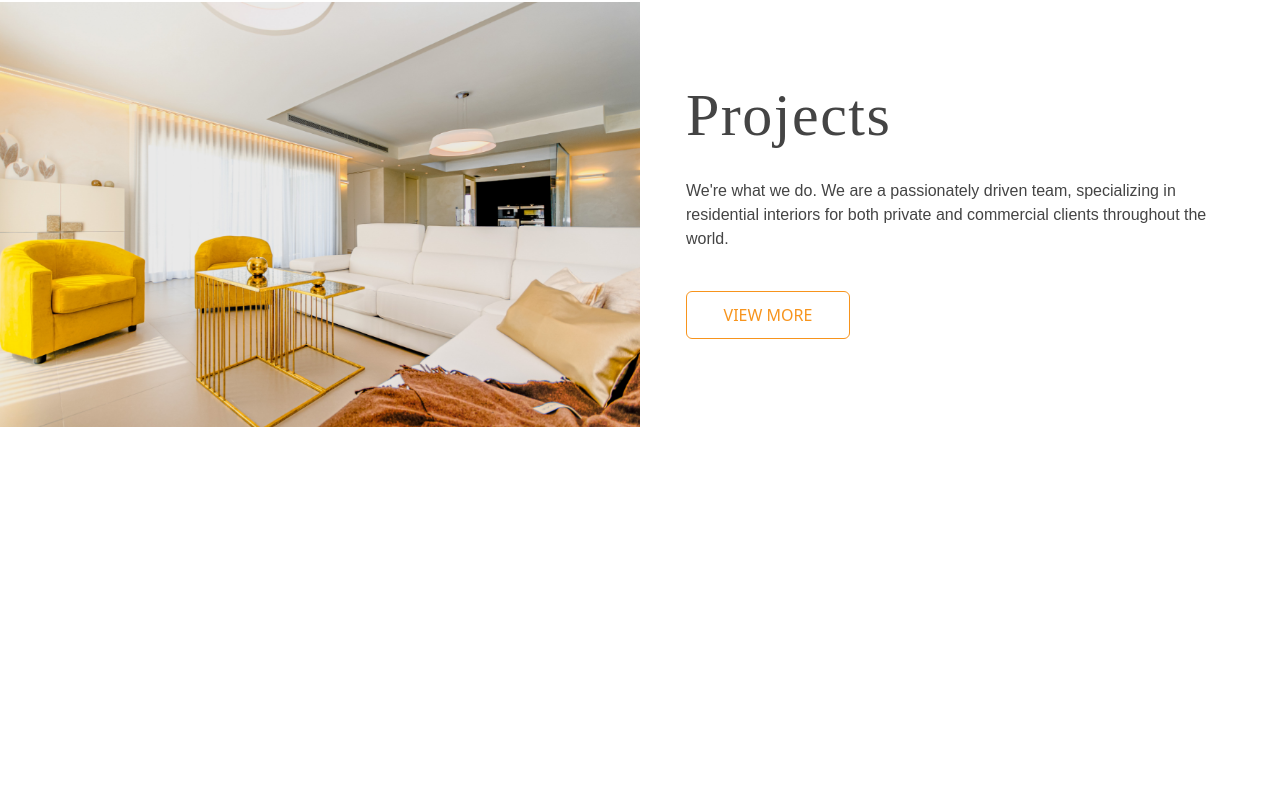
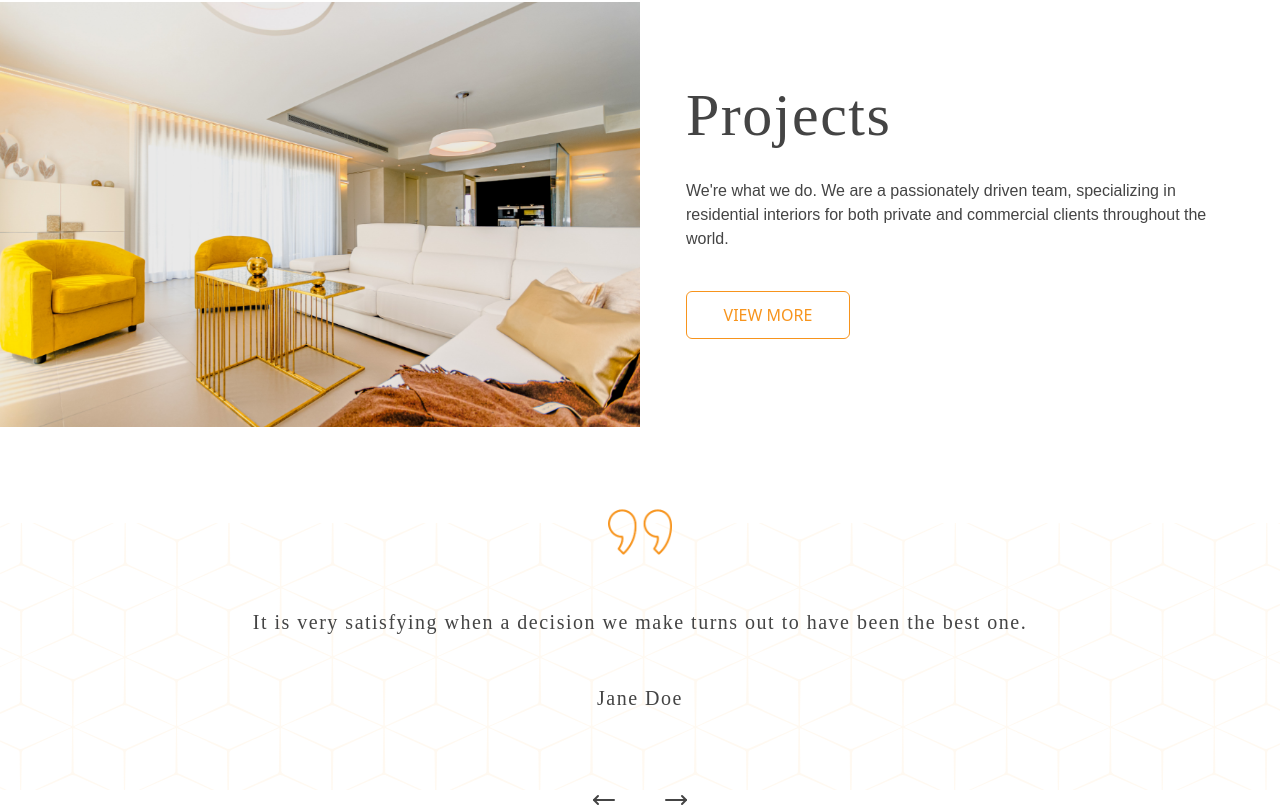
Before and after one commit to rutherx44/ambiance, a React (Vite) app: page / in a window 1280 px wide. Shown: the part 1790-2602 px from the top of the page. Before the commit the page ends 2217 px from the top, so only its background shows below. Built offline with nearby package versions, Linux system fonts and the light colour scheme.

Commit message:
implement testimonial section
done implementing testimonial section

```diff
--- a/src/App.jsx
+++ b/src/App.jsx
@@ -5,6 +5,7 @@ import Hero from "./pages/Hero";
 import Mission from "./pages/Mission";
 import Features from "./pages/Features";
 import Project from "./pages/Project";
+import Testimonial from "./pages/Testimonial";
 
 function App() {
   return (
@@ -14,6 +15,7 @@ function App() {
       <Mission />
       <Features />
       <Project />
+      <Testimonial />
     </>
   );
 }
--- /dev/null
+++ b/src/pages/Testimonial.jsx
@@ -0,0 +1,50 @@
+import React from "react";
+import mobile_square from "../assets/mobile_square.svg";
+import tablet_square from "../assets/tablet_square.svg";
+import desktop_square from "../assets/desktop_square.svg";
+import right from "../assets/right.png";
+import { MoveLeft, MoveRight } from "lucide-react";
+
+const Testimonial = () => {
+  return (
+    <section className="mt-24 relative">
+      <div className="w-full">
+        <img
+          className="w-svw sm:hidden"
+          src={mobile_square}
+          alt="Square Small Screen Background"
+        />
+        <img
+          className="w-dvw hidden sm:flex lg:hidden"
+          src={tablet_square}
+          alt="Square Big Screen Background"
+        />
+        <img
+          className="w-lvw hidden lg:flex"
+          src={desktop_square}
+          alt="Square Big Screen Background"
+        />
+        <div className="w-full absolute top-0 h-full flex flex-col justify-center gap-10 md:gap-5 xl:gap-10">
+          <div className="flex flex-col items-center text-center font-alice gap-10 md:gap-5 xl:gap-10">
+            <img className="w-16" src={right} alt="Right Quote" />
+            <h3 className="px-4 sm:px-[5.625rem] xl:px-[9.375rem]">
+              It is very satisfying when a decision we make turns out to have
+              been the best one.
+            </h3>
+            <h3>Jane Doe</h3>
+          </div>
+          <div className="flex justify-center gap-12 mt-8">
+            <div className="button-prev-slide">
+              <MoveLeft className="hover:text-[#F7941D] transition-all" />
+            </div>
+            <div className="button-next-slide">
+              <MoveRight className="hover:text-[#F7941D] transition-all" />
+            </div>
+          </div>
+        </div>
+      </div>
+    </section>
+  );
+};
+
+export default Testimonial;
```
Also changed, not shown: src/assets/right.png (renamed from src/assets/right-quote.png).
